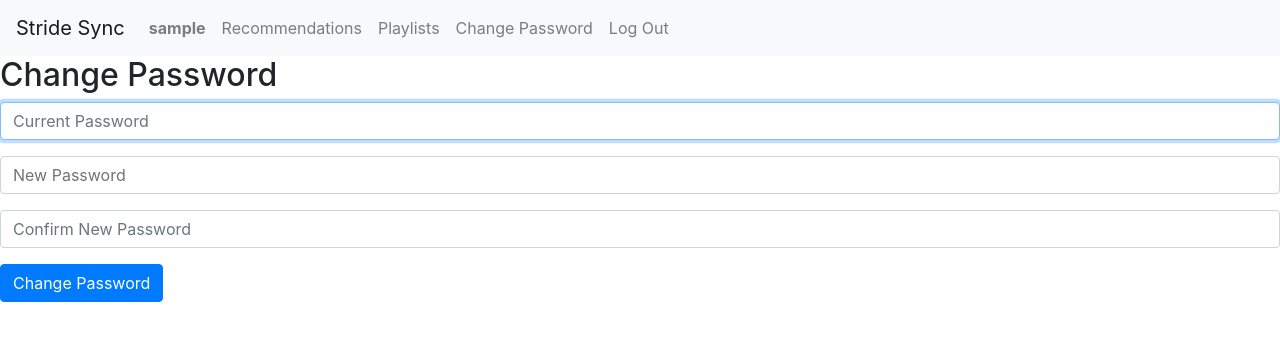
After one commit to kaylynn-johnson/stride-sync, a Django app: page /change_password in a window 1280 px wide. The commit adds this page. Shown: the top 341 px of the page. Run offline with Django 5.2, Linux system fonts and the light colour scheme; the visitor is signed in with stand-in values (Sample User, id 1); some libraries are stand-ins or nearby versions.

Commit message:
Add password change capability for logged in users, closes #9

```diff
--- /dev/null
+++ b/playlist/templates/playlist/change_password.html
@@ -0,0 +1,23 @@
+{% extends "playlist/layout.html" %}
+
+{% block body %}
+    <h2>Change Password</h2>
+
+    {% if message %}
+        <div>{{ message }}</div>
+    {% endif %}
+
+    <form action="{% url 'change_password' %}" method="post">
+        {% csrf_token %}
+        <div class="form-group">
+            <input autofocus class="form-control" type="password" name="current_password" placeholder="Current Password">
+        </div>
+        <div class="form-group">
+            <input class="form-control" type="password" name="new_password" placeholder="New Password">
+        </div>
+        <div class="form-group">
+            <input class="form-control" type="password" name="confirmation" placeholder="Confirm New Password">
+        </div>
+        <input class="btn btn-primary" type="submit" value="Change Password">
+    </form>
+{% endblock %}
--- a/playlist/templates/playlist/layout.html
+++ b/playlist/templates/playlist/layout.html
@@ -28,6 +28,9 @@
                         <a class="nav-link" href="{% url 'playlists' %}">Playlists</a>
                     </li>
                     <li class="nav-item">
+                        <a class="nav-link" href="{% url 'change_password' %}">Change Password</a>
+                    </li>
+                    <li class="nav-item">
                         <a class="nav-link" href="{% url 'logout' %}">Log Out</a>
                     </li>
                 {% else %}
--- a/playlist/urls.py
+++ b/playlist/urls.py
@@ -8,6 +8,7 @@ urlpatterns = [
     path("login", views.login_view, name="login"),
     path("logout", views.logout_view, name="logout"),
     path("register", views.register, name="register"),
+    path("change_password", views.change_password, name="change_password"),
     path("profile/<str:username>", views.profile, name="profile"),
     path("profile/<str:username>/recommendations", views.recommendations, name="recommendations"),
     path("playlists", views.playlists, name="playlists"),
--- a/playlist/views.py
+++ b/playlist/views.py
@@ -1,6 +1,6 @@
 from django.shortcuts import render
 from django.contrib.auth import authenticate, login, logout
-from django.contrib.auth. mixins import LoginRequiredMixin
+from django.contrib.auth.decorators import login_required
 from django.db import IntegrityError
 from django.http import HttpResponse, HttpResponseRedirect, JsonResponse
 from django.urls import reverse
@@ -64,7 +64,37 @@ def register(request):
     else:
         return render(request, "playlist/register.html")
 
+@login_required
+def change_password(request):
+    if request.method == "POST":
+        if not request.user.is_authenticated:
+                return HttpResponseRedirect(reverse("login"))
+        current_password = request.POST["current_password"]
+        new_password = request.POST["new_password"]
+        confirmation = request.POST["confirmation"]
 
+        # Check if new password matches confirmation
+        if new_password != confirmation:
+            return render(request, "playlist/change_password.html", {
+                "message": "New passwords must match."
+            })
+
+        # Check if current password is correct
+        user = request.user
+        if not user.check_password(current_password):
+            return render(request, "playlist/change_password.html", {
+                "message": "Current password is incorrect."
+            })
+
+        # Change the password
+        user.set_password(new_password)
+        user.save()
+        login(request, user)  # Log the user in with the new password
+        return HttpResponseRedirect(reverse("index"))
+    else:
+        return render(request, "playlist/change_password.html")
+
+@login_required
 def profile(request, username):
     try:
         user = User.objects.get(username=username)
@@ -75,6 +105,7 @@ def profile(request, username):
         "user": user
     })
 
+@login_required
 def recommendations(request, username):
     try:
         user = User.objects.get(username=username)
@@ -89,6 +120,7 @@ def recommendations(request, username):
         "recommended_songs": recommended_songs
     })
 
+@login_required
 def playlists(request):
     user = request.user
     if not user.is_authenticated:
--- a/stride_sync/settings.py
+++ b/stride_sync/settings.py
@@ -105,6 +105,7 @@ AUTH_PASSWORD_VALIDATORS = [
 ]
 
 AUTH_USER_MODEL = 'playlist.User'
+LOGIN_URL = '/login'
 
 # Internationalization
 # https://docs.djangoproject.com/en/6.0/topics/i18n/
```
